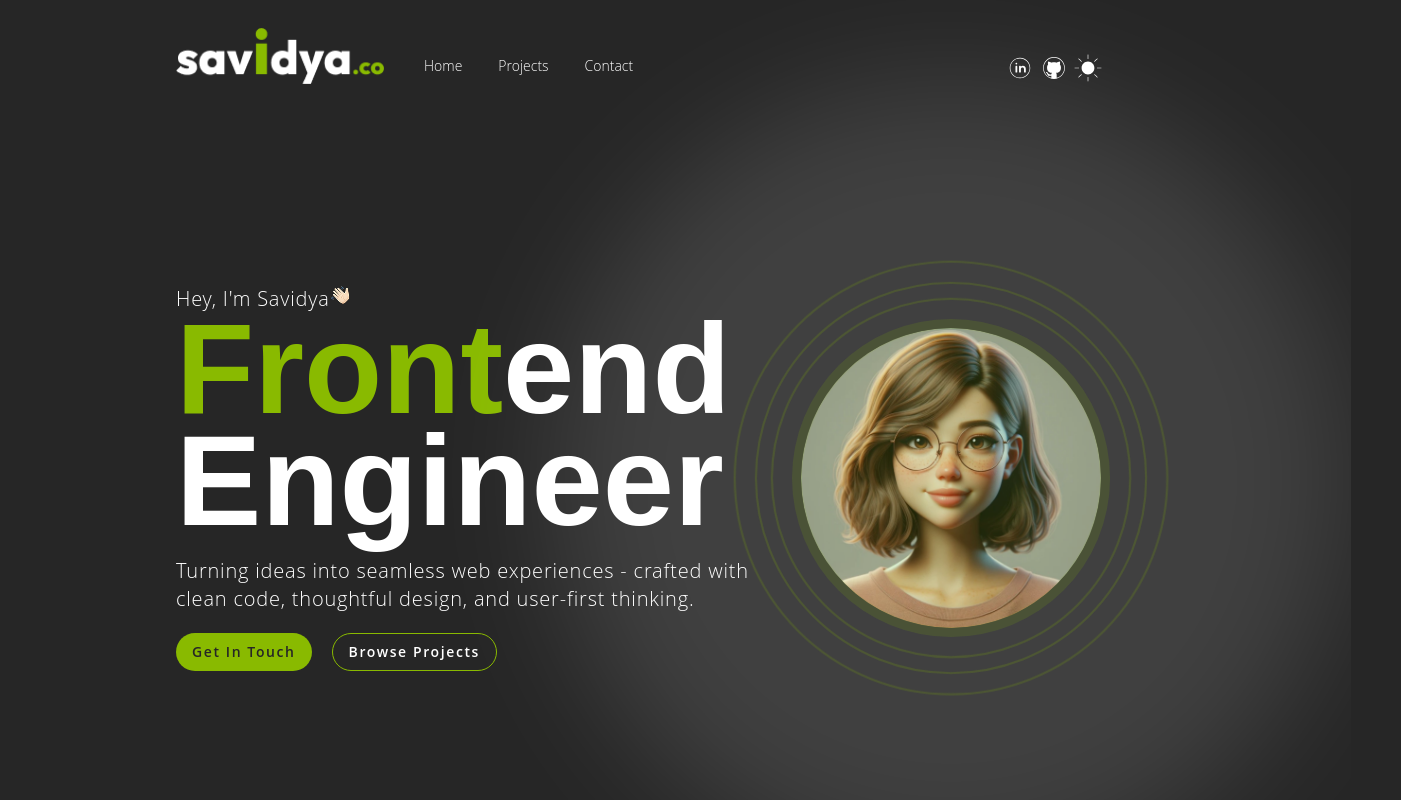
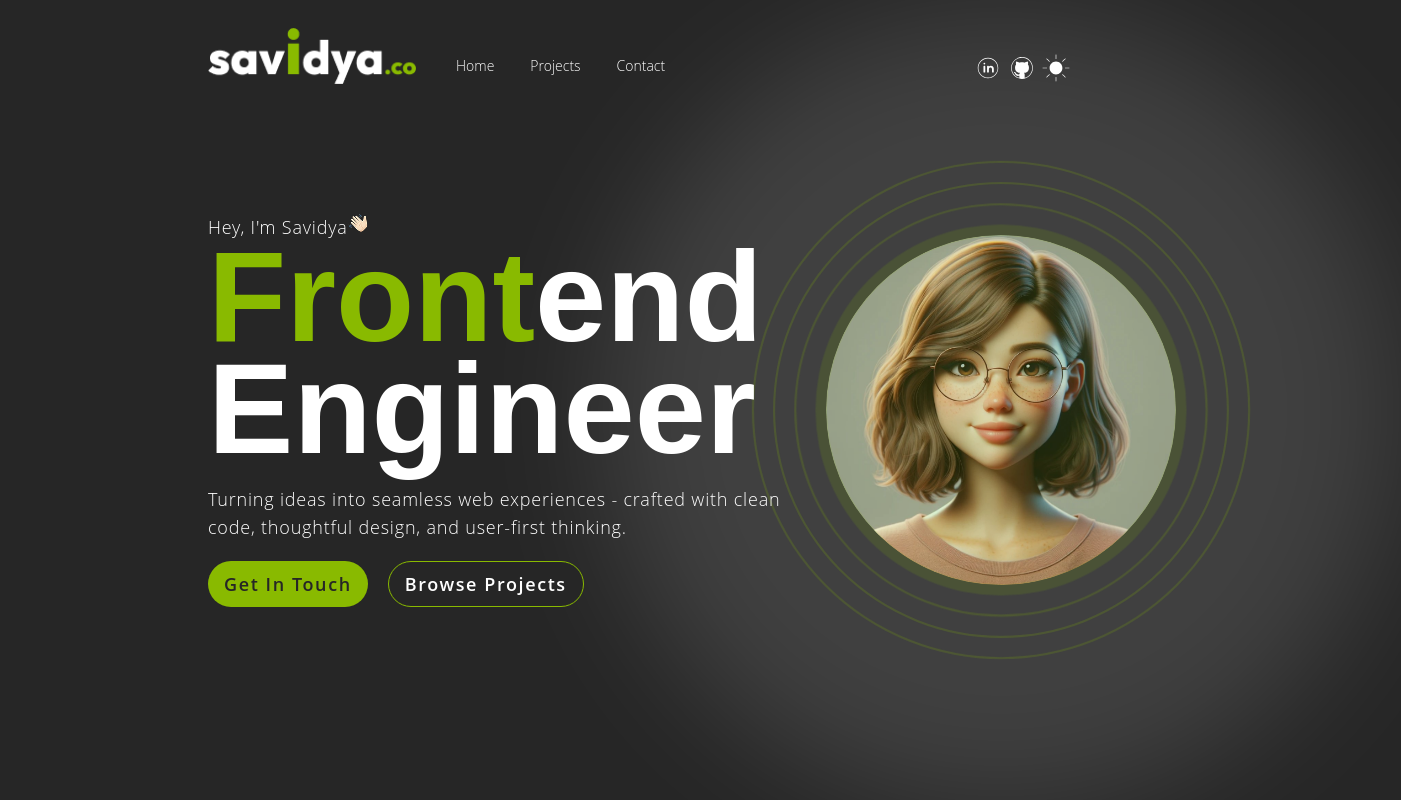
Before and after one commit to savidya-sathyani/portfolio, a React (Vite) app: page / in a window 1280 px wide. Shown: the top 800 px of the page, 1401 px wide, since content can reach past the window. Built offline with nearby package versions, Linux system fonts and the light colour scheme.

Commit message:
Fix Hero for large screens

```diff
--- a/src/components/Hero.tsx
+++ b/src/components/Hero.tsx
@@ -5,7 +5,7 @@ import Button from './Button';
 export default function Hero() {
   return (
     <section className="hero-section">
-      <div className="hero-section-text">
+      <div className="hero-section-text z-30">
         <p className="hero-section-p flex space-y-1  ">
           Hey, I'm Savidya
           <span>
@@ -25,12 +25,12 @@ export default function Hero() {
         </div>
       </div>
       <div className="hero-section-animation">
-        <div className="hero-section-animation-container group">
+        <div className="hero-section-animation-container group lg:ml-36">
           {/* 3 Concentric Circles with Primary Border and Hover Effect */}
           <div className="absolute inset-0 flex items-center justify-center z-20">
-            <div className="hero-circle w-[290px] h-[290px] md:w-[340px] md:h-[340px] animate-hero-pulse delay-1000"></div>
-            <div className="hero-circle  w-[330px] h-[330px] md:w-[370px] md:h-[370px] animate-hero-pulse delay-2000"></div>
-            <div className="hero-circle w-[370px] h-[370px] md:w-[410px] md:h-[410px] animate-hero-pulse delay-3000"></div>
+            <div className="hero-circle w-[290px] h-[290px] md:w-[340px] md:h-[340px] lg:w-[390px] lg:h-[390px] animate-hero-pulse delay-1000"></div>
+            <div className="hero-circle  w-[330px] h-[330px] md:w-[370px] md:h-[370px] lg:w-[430px] lg:h-[430px] animate-hero-pulse delay-2000"></div>
+            <div className="hero-circle w-[370px] h-[370px] md:w-[410px] md:h-[410px] lg:w-[470px] lg:h-[470px] animate-hero-pulse delay-3000"></div>
           </div>
           {/* Centered blurred circle behind hero image, color adapts to theme */}
           <div className="absolute left-1/2 top-1/2 -translate-x-1/2 -translate-y-1/2 z-0 pointer-events-none">
--- a/src/styles/index.css
+++ b/src/styles/index.css
@@ -38,7 +38,7 @@
 
 @layer base {
   body {
-    @apply m-0 p-0 bg-background text-text;
+    @apply w-screen m-0 p-0 bg-background text-text;
   }
 }
 
@@ -72,7 +72,7 @@
   }
 
   .btn {
-    @apply font-body text-sm tracking-4 font-semibold rounded-3xl px-4 py-2 transition duration-200 ease-in-out;
+    @apply font-body text-sm lg:text-lg tracking-4 font-semibold rounded-3xl px-4 py-2 transition duration-200 ease-in-out;
   }
   .btn:hover {
     @apply shadow-md scale-105 shadow-text/20;
@@ -85,13 +85,13 @@
   }
 
   .main {
-    @apply container h-150 md:h-200 w-screen flex flex-col max-w-[1024px] mx-auto mt-4 px-5 md:px-12;
+    @apply container h-150 md:h-200 lg:h-180 w-screen flex flex-col max-w-[1024px] mx-auto mt-4 px-5 md:px-12 lg:px-20;
   }
   .hero-section {
-    @apply flex-1 grid grid-cols-3 gap-1 mt-12 md:mt-14;
+    @apply flex-1 grid grid-cols-3 gap-1 mt-12 md:mt-14 lg:mt-0;
   }
   .hero-section-text {
-    @apply col-span-3 flex flex-col justify-center font-body lg:col-span-2 items-center lg:items-start text-center lg:text-left text-sm lg:text-xl;
+    @apply col-span-3 lg:col-span-2 flex flex-col justify-center font-body  items-center lg:items-start text-center lg:text-left text-sm lg:text-lg;
   }
   .hero-section-h1 {
     @apply font-heading font-bold leading-none text-6xl/28 md:text-8xl/22 lg:text-9xl/28;
@@ -100,11 +100,10 @@
     @apply font-thin tracking-3;
   }
   .hero-section-animation {
-    @apply col-span-3 mt-20 flex flex-col justify-center items-center lg:col-span-1 lg:mt-0;
+    @apply col-span-3 lg:col-span-1 mt-20 lg:mt-0 flex flex-col justify-center items-center;
   }
   .hero-section-animation-container {
-    /* @apply relative flex items-center justify-center w-[220px] h-[220px] sm:w-[370px] sm:h-[370px]; */
-    @apply relative flex items-center justify-center w-[250px] h-[250px] md:w-[300px] md:h-[300px];
+    @apply relative flex items-center justify-center w-[250px] h-[250px] md:w-[300px] md:h-[300px] lg:w-[350px] lg:h-[350px];
   }
   .hero-image {
     @apply rounded-full object-cover object-center z-0;
```
